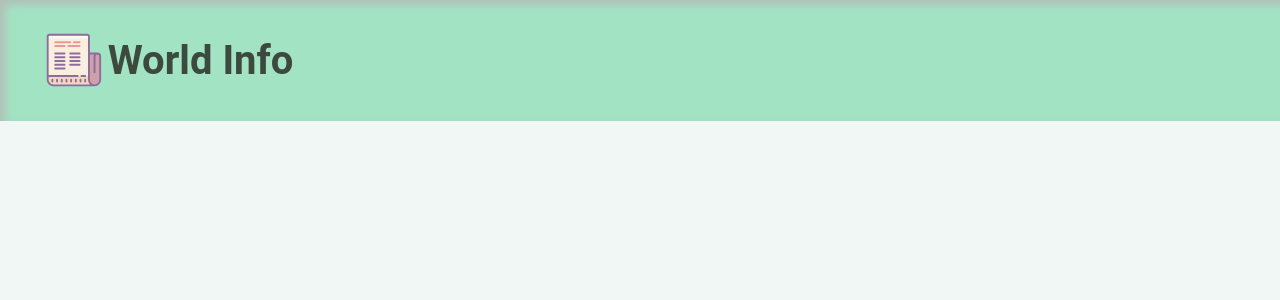
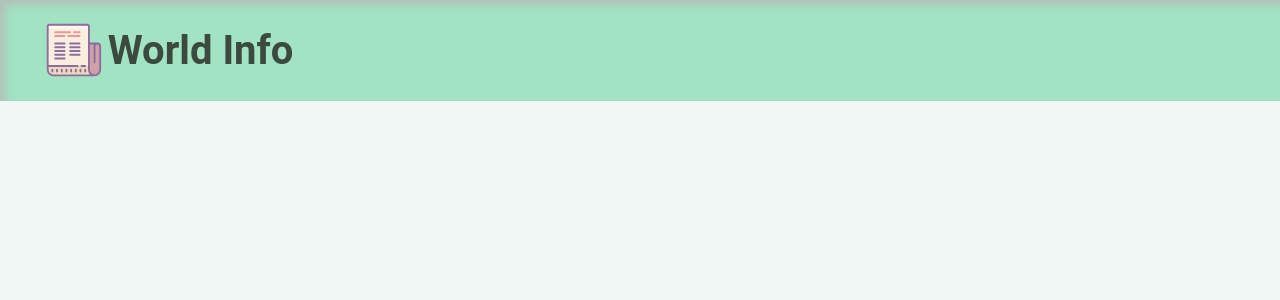
Before and after one commit to rauulssanchezz/WorldInfo, an Angular app: page /home-page in a window 1280 px wide. Shown: the top 300 px of the page. Built offline with nearby package versions, Linux system fonts and the light colour scheme.

Commit message:
correcion padding header

```diff
--- a/src/app/components/ui/header/header.component.css
+++ b/src/app/components/ui/header/header.component.css
@@ -1,6 +1,6 @@
 .header{
   width: 100%;
-  padding: 0.5rem 2rem;
+  padding: 0rem 2rem;
   position: fixed;
   top: 0;
   display: flex;
```
